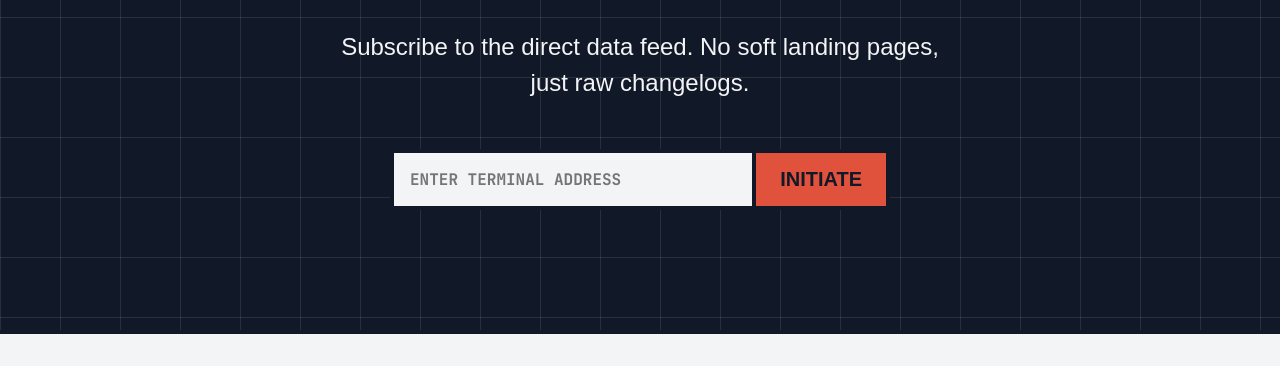
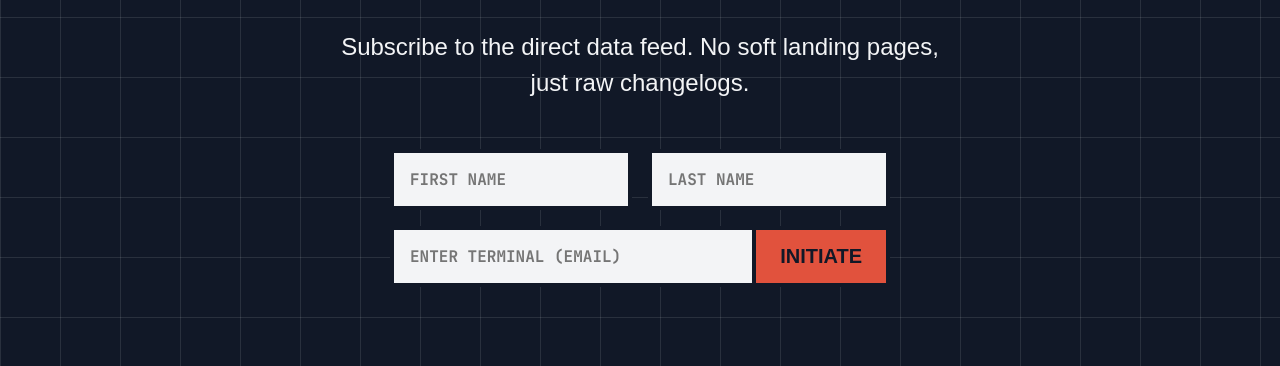
Before and after one commit to paullydca/paullyd-brutal, a website: page index.html in a window 1280 px wide. Shown: the part 1688-2054 px from the top of the page. Drawn offline with Linux system fonts and the light colour scheme; a web font is replaced by a local one.

Commit message:
Integrate SendFox newsletter form to replace dummy input

```diff
--- a/index.html
+++ b/index.html
@@ -83,10 +83,19 @@
       <h2 style="font-size: 5rem; line-height: 1; margin-bottom: var(--space-32); background: var(--color-secondary); color: var(--color-text); padding: 0 var(--space-24); display: inline-block;">TRANSMISSION?</h2>
       <p style="font-size: 1.5rem; max-width: 600px; margin-bottom: var(--space-48);">Subscribe to the direct data feed. No soft landing pages, just raw changelogs.</p>
 
-      <div style="display: flex; max-width: 500px; width: 100%; border: var(--border-blocky); background: var(--color-surface);">
-        <input type="email" class="brut-input" placeholder="ENTER TERMINAL ADDRESS" style="border: none; flex: 1; font-weight: 700;" />
-        <button class="brut-btn" style="border: none; border-left: var(--border-blocky); box-shadow: none;" onclick="alert('LOG CONFIRMED.')">INITIATE</button>
-      </div>
+      <form method="post" action="https://sendfox.com/form/1w6e80/3zogyz" class="sendfox-form" id="3zogyz" data-async="true" data-recaptcha="true" style="display: flex; flex-direction: column; gap: var(--space-16); max-width: 500px; width: 100%;">
+        <div style="display: flex; gap: var(--space-16); width: 100%;">
+          <input type="text" id="sendfox_form_name" name="first_name" class="brut-input" placeholder="FIRST NAME" required style="flex: 1; font-weight: 700; border: var(--border-blocky); min-width: 0;" />
+          <input type="text" id="sendfox_form_last_name" name="last_name" class="brut-input" placeholder="LAST NAME" required style="flex: 1; font-weight: 700; border: var(--border-blocky); min-width: 0;" />
+        </div>
+        <div style="display: flex; border: var(--border-blocky); background: var(--color-surface); width: 100%;">
+          <input type="email" id="sendfox_form_email" name="email" class="brut-input" placeholder="ENTER TERMINAL (EMAIL)" required style="border: none; flex: 1; font-weight: 700; min-width: 0;" />
+          <button type="submit" class="brut-btn" style="border: none; border-left: var(--border-blocky); box-shadow: none;">INITIATE</button>
+        </div>
+        <!-- no botz please -->
+        <div style="position: absolute; left: -5000px;" aria-hidden="true"><input type="text" name="a_password" tabindex="-1" value="" autocomplete="off" /></div>
+      </form>
+      <script src="https://cdn.sendfox.com/js/form.js" charset="utf-8"></script>
     </section>
 
   </main>
```
Also changed, not shown: src/templates/index.html (+13 -4 lines).
